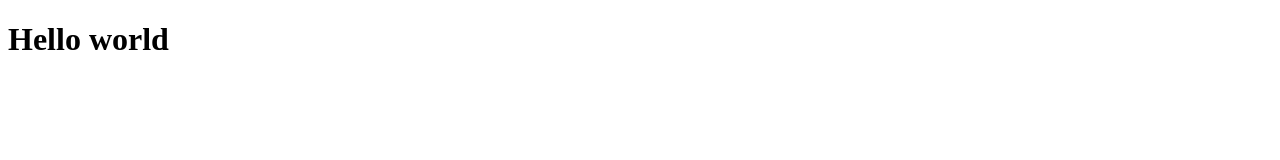
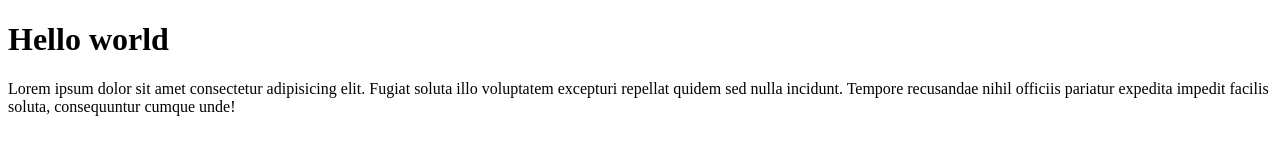
Before and after one commit to BrandonVaca/proyectoweb, a plain HTML site: page index.html in a window 1280 px wide. Drawn offline with Linux system fonts and the light colour scheme.

Commit message:
Parrafo añadido

```diff
--- a/index.html
+++ b/index.html
@@ -8,5 +8,6 @@
 </head>
 <body>
     <h1>Hello world</h1>
+    <p>Lorem ipsum dolor sit amet consectetur adipisicing elit. Fugiat soluta illo voluptatem excepturi repellat quidem sed nulla incidunt. Tempore recusandae nihil officiis pariatur expedita impedit facilis soluta, consequuntur cumque unde!</p>
 </body>
 </html>
```
